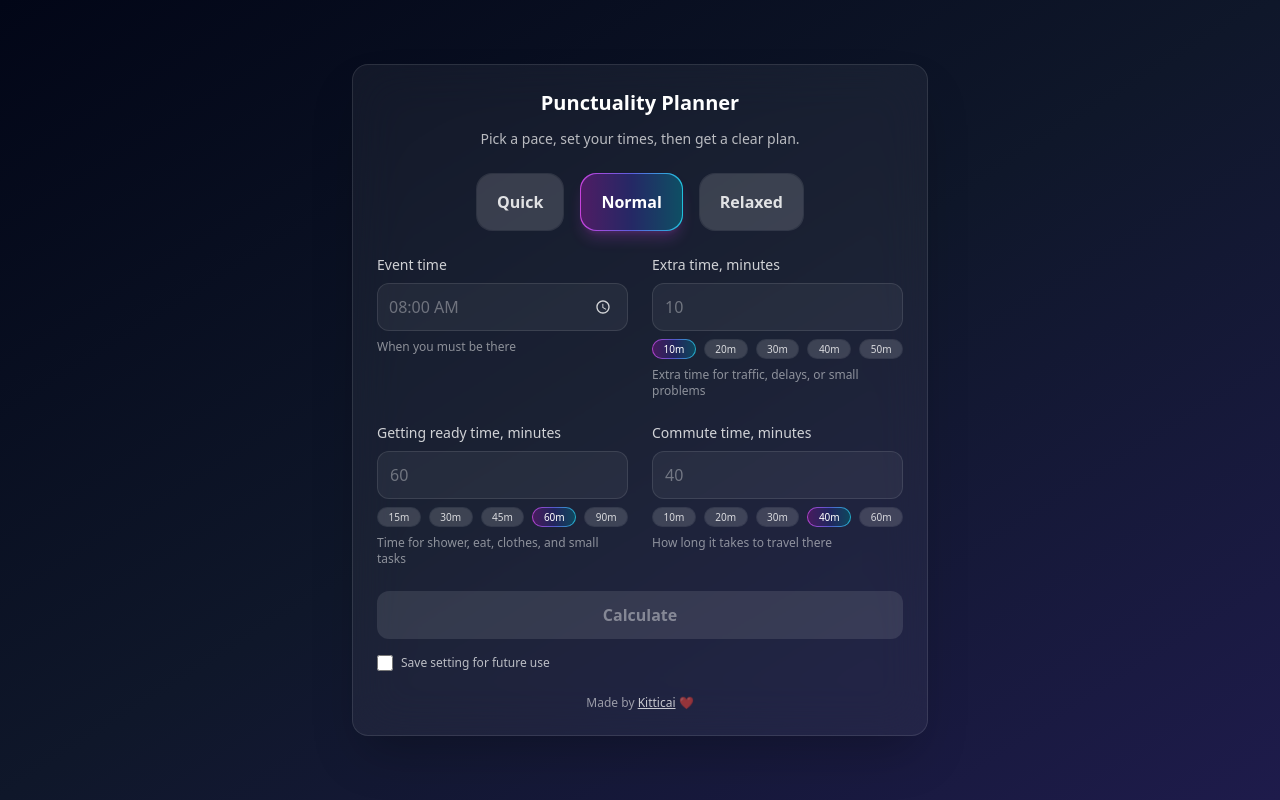
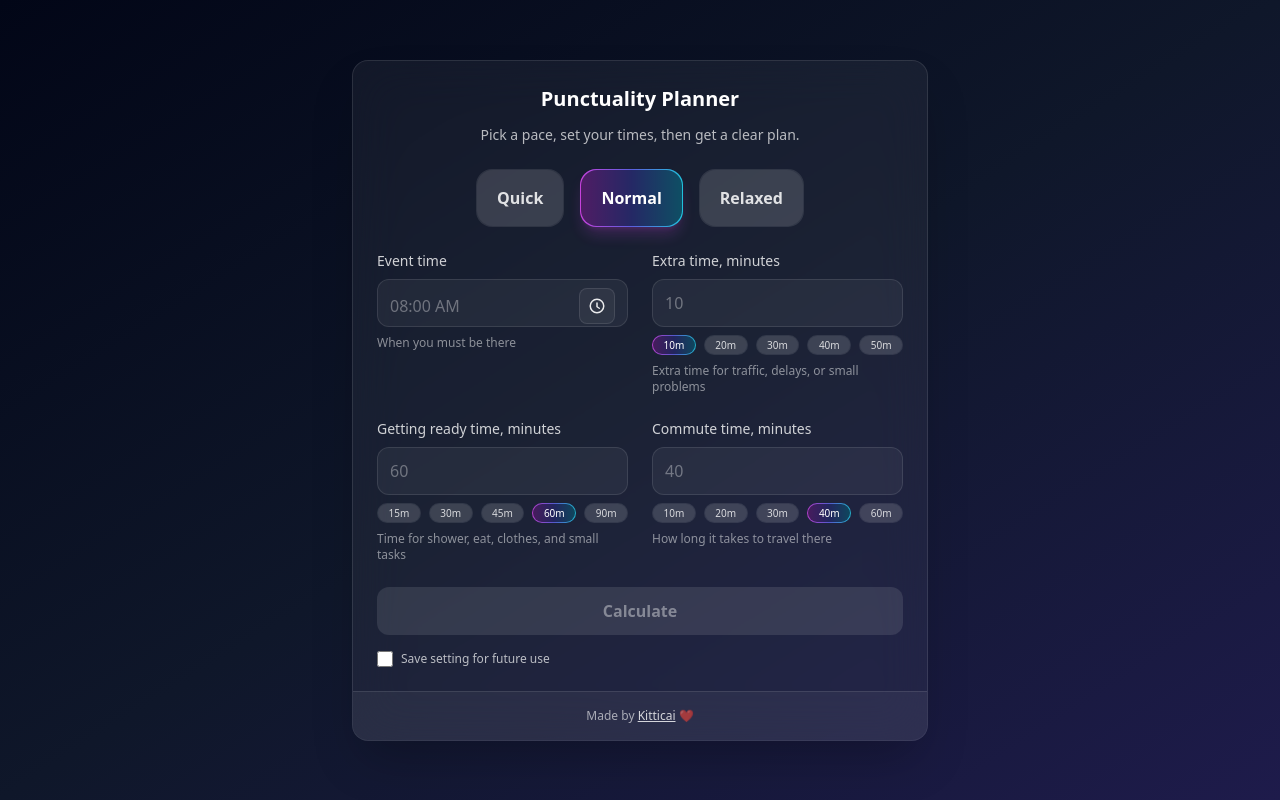
Before and after one commit to MichaelKitticai/Timebox, a React (Create React App) app: page / in a window 1280 px wide. Built offline with nearby package versions, Linux system fonts and the light colour scheme.

Commit message:
time picker update

```diff
--- a/src/App.js
+++ b/src/App.js
@@ -6,29 +6,12 @@ function clampNumber(n, min, max) {
   return Math.min(max, Math.max(min, n));
 }
 
-function useServiceWorkerUpdate() {
-  const [registration, setRegistration] = useState(null);
+function addMinutes(date, minutes) {
+  return new Date(date.getTime() + minutes * 60_000);
+}
 
-  useEffect(() => {
-    const handler = (e) => setRegistration(e.detail);
-    window.addEventListener("timebox_sw_update", handler);
-    return () => window.removeEventListener("timebox_sw_update", handler);
-  }, []);
-
-  const refresh = () => {
-    if (!registration?.waiting) return;
-    registration.waiting.postMessage({ type: "SKIP_WAITING" });
-  };
-
-  useEffect(() => {
-    if (!registration) return;
-
-    const onControllerChange = () => window.location.reload();
-    navigator.serviceWorker?.addEventListener("controllerchange", onControllerChange);
-    return () => navigator.serviceWorker?.removeEventListener("controllerchange", onControllerChange);
-  }, [registration]);
-
-  return { hasUpdate: Boolean(registration?.waiting), refresh };
+function subtractMinutes(date, minutes) {
+  return new Date(date.getTime() - minutes * 60_000);
 }
 
 function formatTime(date) {
@@ -39,12 +22,204 @@ function formatTime(date) {
   });
 }
 
-function addMinutes(date, minutes) {
-  return new Date(date.getTime() + minutes * 60_000);
+function pad2(n) {
+  return String(n).padStart(2, "0");
 }
 
-function subtractMinutes(date, minutes) {
-  return new Date(date.getTime() - minutes * 60_000);
+function hhmmToDisplay(hhmm) {
+  if (!hhmm) return "";
+  const [hhRaw, mmRaw] = hhmm.split(":");
+  const hh = Number(hhRaw);
+  const mm = Number(mmRaw);
+  if (Number.isNaN(hh) || Number.isNaN(mm)) return "";
+  const isPM = hh >= 12;
+  const hh12 = ((hh + 11) % 12) + 1;
+  return `${pad2(hh12)}:${pad2(mm)} ${isPM ? "PM" : "AM"}`;
+}
+
+function displayPartsFromHHMM(hhmm) {
+  if (!hhmm) return { hour12: 8, minute: 0, meridiem: "AM" };
+  const [hhRaw, mmRaw] = hhmm.split(":");
+  const hh = Number(hhRaw);
+  const mm = Number(mmRaw);
+  if (Number.isNaN(hh) || Number.isNaN(mm)) return { hour12: 8, minute: 0, meridiem: "AM" };
+  const meridiem = hh >= 12 ? "PM" : "AM";
+  const hour12 = ((hh + 11) % 12) + 1;
+  return { hour12, minute: mm, meridiem };
+}
+
+function toHHMM24(hour12, minute, meridiem) {
+  const h12 = clampNumber(Number(hour12), 1, 12);
+  const m = clampNumber(Number(minute), 0, 59);
+  const isPM = meridiem === "PM";
+  let h24 = h12 % 12;
+  if (isPM) h24 += 12;
+  return `${pad2(h24)}:${pad2(m)}`;
+}
+
+function useOutsideClick(ref, onOutside) {
+  useEffect(() => {
+    const onDown = (e) => {
+      const el = ref.current;
+      if (!el) return;
+      if (el.contains(e.target)) return;
+      onOutside?.();
+    };
+    document.addEventListener("mousedown", onDown);
+    document.addEventListener("touchstart", onDown, { passive: true });
+    return () => {
+      document.removeEventListener("mousedown", onDown);
+      document.removeEventListener("touchstart", onDown);
+    };
+  }, [ref, onOutside]);
+}
+
+function TimePickerField({ value, onChange }) {
+  const [open, setOpen] = useState(false);
+  const wrapRef = useRef(null);
+  const panelRef = useRef(null);
+
+  useOutsideClick(panelRef, () => setOpen(false));
+
+  const { hour12, minute, meridiem } = useMemo(() => displayPartsFromHHMM(value), [value]);
+
+  const hours = useMemo(() => Array.from({ length: 12 }, (_, i) => i + 1), []);
+  const minutes = useMemo(() => Array.from({ length: 60 }, (_, i) => i), []);
+  const meridiems = useMemo(() => ["AM", "PM"], []);
+
+  const setPart = (nextHour12, nextMinute, nextMeridiem) => {
+    const hhmm = toHHMM24(nextHour12, nextMinute, nextMeridiem);
+    onChange?.(hhmm);
+  };
+
+  const display = hhmmToDisplay(value);
+
+  return (
+    <div className="w-full" ref={wrapRef}>
+      <div className="relative w-full mt-2">
+        <button
+          type="button"
+          onClick={() => setOpen((v) => !v)}
+          className={
+            "w-full h-12 rounded-xl border border-white/10 bg-white/5 px-3 py-2 text-left " +
+            "focus:outline-none focus:ring-2 focus:ring-indigo-400/70"
+          }
+          aria-haspopup="dialog"
+          aria-expanded={open}
+        >
+          <div className="flex items-center justify-between gap-3">
+            <div className={display ? "text-white" : "text-white/35"}>{display || "08:00 AM"}</div>
+
+            <div className="h-9 w-9 rounded-lg bg-white/5 border border-white/10 grid place-items-center">
+              <svg width="18" height="18" viewBox="0 0 24 24" fill="none" className="opacity-90">
+                <path
+                  d="M12 8v5l3 2M21 12a9 9 0 1 1-18 0a9 9 0 0 1 18 0Z"
+                  stroke="currentColor"
+                  strokeWidth="2"
+                  strokeLinecap="round"
+                  strokeLinejoin="round"
+                  className="text-white"
+                />
+              </svg>
+            </div>
+          </div>
+        </button>
+
+        {open ? (
+          <div
+            ref={panelRef}
+            className={
+              "absolute z-50 mt-2 w-full max-w-sm rounded-2xl border border-white/10 bg-slate-950/95 " +
+              "backdrop-blur-xl shadow-2xl shadow-black/40 overflow-hidden"
+            }
+            role="dialog"
+            aria-label="Time picker"
+          >
+            <div className="px-4 py-3 border-b border-white/10">
+              <div className="text-sm text-white/85 font-semibold">Pick time</div>
+              <div className="text-xs text-white/55 mt-1">Tap hour, minute, or AM/PM</div>
+            </div>
+
+            <div className="p-4">
+              <div className="grid grid-cols-3 gap-3">
+                <PickerColumn
+                  label="Hour"
+                  items={hours}
+                  selected={hour12}
+                  format={(n) => pad2(n)}
+                  onPick={(h) => setPart(h, minute, meridiem)}
+                />
+                <PickerColumn
+                  label="Minute"
+                  items={minutes}
+                  selected={minute}
+                  format={(n) => pad2(n)}
+                  onPick={(m) => setPart(hour12, m, meridiem)}
+                />
+                <PickerColumn
+                  label="AM/PM"
+                  items={meridiems}
+                  selected={meridiem}
+                  format={(s) => s}
+                  onPick={(md) => setPart(hour12, minute, md)}
+                />
+              </div>
+
+              <div className="mt-4 flex items-center justify-between gap-3">
+                <button
+                  type="button"
+                  onClick={() => {
+                    onChange?.("");
+                    setOpen(false);
+                  }}
+                  className="h-10 px-4 rounded-xl bg-white/5 border border-white/10 text-white/75 hover:bg-white/10"
+                >
+                  Clear
+                </button>
+
+                <button
+                  type="button"
+                  onClick={() => setOpen(false)}
+                  className="h-10 px-5 rounded-xl bg-gradient-to-r from-indigo-500 to-fuchsia-500 text-white font-semibold hover:opacity-95 active:opacity-90"
+                >
+                  Done
+                </button>
+              </div>
+            </div>
+          </div>
+        ) : null}
+      </div>
+    </div>
+  );
+}
+
+function PickerColumn({ label, items, selected, format, onPick }) {
+  return (
+    <div className="rounded-2xl border border-white/10 bg-white/5 overflow-hidden">
+      <div className="px-3 py-2 border-b border-white/10 text-[11px] text-white/60">{label}</div>
+      <div className="max-h-56 overflow-auto p-2 space-y-2">
+        {items.map((it) => {
+          const active = it === selected;
+          return (
+            <button
+              key={String(it)}
+              type="button"
+              onClick={() => onPick(it)}
+              className={
+                "w-full h-11 rounded-xl border text-center font-semibold transition " +
+                (active
+                  ? "bg-gradient-to-r from-indigo-500 to-fuchsia-500 text-white border-white/10"
+                  : "bg-white/5 text-white/85 border-white/10 hover:bg-white/10")
+              }
+              aria-pressed={active}
+            >
+              {format(it)}
+            </button>
+          );
+        })}
+      </div>
+    </div>
+  );
 }
 
 function computeSchedule({ eventTime, prepMinutes, commuteMinutes, extraTimeMinutes }) {
@@ -83,21 +258,6 @@ function computeSchedule({ eventTime, prepMinutes, commuteMinutes, extraTimeMinu
   };
 }
 
-function inferPreset({ prep, commute, extraTime }, presets) {
-  let best = null;
-  let bestScore = Infinity;
-
-  for (const p of presets) {
-    const score = Math.abs(prep - p.prep) + Math.abs(commute - p.commute) + Math.abs(extraTime - p.extraTime);
-    if (score < bestScore) {
-      bestScore = score;
-      best = p.label;
-    }
-  }
-
-  return best;
-}
-
 function Field({ id, label, helper, children, after }) {
   return (
     <div className="w-full flex flex-col items-start text-left">
@@ -107,35 +267,6 @@ function Field({ id, label, helper, children, after }) {
       {children}
       {after ? <div className="mt-2 w-full">{after}</div> : null}
       <div className="mt-2 text-xs text-white/50">{helper}</div>
-    </div>
-  );
-}
-
-function Presets({ presets, activePreset, onPick }) {
-  return (
-    <div className="mt-6 w-full max-w-md mx-auto grid grid-cols-3 gap-3 sm:max-w-none sm:mx-auto sm:flex sm:flex-row sm:flex-nowrap sm:justify-center sm:gap-4">
-      {presets.map((p) => (
-        <button
-          key={p.label}
-          onClick={() => onPick(p)}
-          className={
-            "w-full sm:w-auto rounded-2xl p-[1px] transition " +
-            (activePreset === p.label
-              ? "bg-gradient-to-r from-fuchsia-500/90 via-indigo-500/90 to-cyan-400/90 shadow-lg shadow-fuchsia-500/20"
-              : "bg-white/10 hover:bg-white/15")
-          }
-          type="button"
-        >
-          <span
-            className={
-              "w-full sm:w-auto flex items-center justify-center rounded-2xl px-5 py-4 text-sm sm:text-base font-semibold " +
-              (activePreset === p.label ? "bg-slate-950/60 text-white" : "bg-white/5 text-white/85")
-            }
-          >
-            {p.label}
-          </span>
-        </button>
-      ))}
     </div>
   );
 }
@@ -193,44 +324,21 @@ function saveProfiles(profiles) {
   }
 }
 
-function Credit() {
-  return (
-    <div className="mt-6 text-center text-xs text-white/55">
-      Made by{" "}
-      <a
-        href="https://www.linkedin.com/in/michaelkitticai/"
-        target="_blank"
-        rel="noreferrer"
-        className="underline text-white/75 hover:text-white"
-      >
-        Kitticai
-      </a>{" "}
-      ❤️
-    </div>
-  );
-}
-
-export default function PunctualityPlanner() {
-  const { hasUpdate, refresh } = useServiceWorkerUpdate();
-
+export default function App() {
   const [page, setPage] = useState("setup"); // setup | result
 
+  // store as "HH:MM" 24h, but show styled picker
   const [eventTime, setEventTime] = useState("");
   const [prepMinutes, setPrepMinutes] = useState("");
   const [commuteMinutes, setCommuteMinutes] = useState("");
   const [extraTimeMinutes, setExtraTimeMinutes] = useState("");
 
-  // Default highlight Normal
-  const [activePreset, setActivePreset] = useState("Normal");
-
-  // Save as named setting
   const [saveForFuture, setSaveForFuture] = useState(false);
   const [showNamePrompt, setShowNamePrompt] = useState(false);
   const [settingName, setSettingName] = useState("");
   const [savedThisSession, setSavedThisSession] = useState(false);
   const nameRef = useRef(null);
   const [note, setNote] = useState("");
-
   const [profiles, setProfiles] = useState([]);
 
   const presets = useMemo(
@@ -242,31 +350,24 @@ export default function PunctualityPlanner() {
     []
   );
 
+  const [activePreset, setActivePreset] = useState("Normal");
   const normalDefaults = useMemo(() => presets.find((p) => p.label === "Normal") || presets[0], [presets]);
 
-  const getPresetDefaults = (label) => {
-    const found = presets.find((p) => p.label === label);
+  const defaultsNow = useMemo(() => {
+    const found = presets.find((p) => p.label === activePreset);
     return found || normalDefaults;
-  };
+  }, [activePreset, presets, normalDefaults]);
 
-  const defaultsNow = useMemo(() => getPresetDefaults(activePreset || "Normal"), [activePreset, normalDefaults]);
+  const effectivePrep = useMemo(() => (String(prepMinutes).trim() === "" ? defaultsNow.prep : prepMinutes), [prepMinutes, defaultsNow]);
+  const effectiveCommute = useMemo(
+    () => (String(commuteMinutes).trim() === "" ? defaultsNow.commute : commuteMinutes),
+    [commuteMinutes, defaultsNow]
+  );
+  const effectiveExtra = useMemo(
+    () => (String(extraTimeMinutes).trim() === "" ? defaultsNow.extraTime : extraTimeMinutes),
+    [extraTimeMinutes, defaultsNow]
+  );
 
-  const effectivePrep = useMemo(() => {
-    const raw = String(prepMinutes).trim();
-    return raw === "" ? defaultsNow.prep : raw;
-  }, [prepMinutes, defaultsNow]);
-
-  const effectiveCommute = useMemo(() => {
-    const raw = String(commuteMinutes).trim();
-    return raw === "" ? defaultsNow.commute : raw;
-  }, [commuteMinutes, defaultsNow]);
-
-  const effectiveExtra = useMemo(() => {
-    const raw = String(extraTimeMinutes).trim();
-    return raw === "" ? defaultsNow.extraTime : raw;
-  }, [extraTimeMinutes, defaultsNow]);
-
-  // Load profiles, also auto load last one if present
   useEffect(() => {
     const all = loadProfiles();
     setProfiles(all);
@@ -288,7 +389,7 @@ export default function PunctualityPlanner() {
     if (typeof last?.preset === "string" && last.preset) setActivePreset(last.preset);
 
     setNote(`Loaded: ${last.name || "Saved setting"}`);
-    window.setTimeout(() => setNote(""), 1600);
+    window.setTimeout(() => setNote(""), 1400);
   }, []);
 
   useEffect(() => {
@@ -316,17 +417,6 @@ export default function PunctualityPlanner() {
     });
   }, [eventTime, effectivePrep, effectiveCommute, effectiveExtra]);
 
-  const inferredPreset = useMemo(() => {
-    const prep = parseInt(String(effectivePrep), 10);
-    const commute = parseInt(String(effectiveCommute), 10);
-    const extraTime = parseInt(String(effectiveExtra), 10);
-
-    if (Number.isNaN(prep) || Number.isNaN(commute) || Number.isNaN(extraTime)) return null;
-
-    return inferPreset({ prep, commute, extraTime }, presets);
-  }, [effectivePrep, effectiveCommute, effectiveExtra, presets]);
-
-  // User only must set event time
   const isReadyToCalculate = Boolean(eventTime);
 
   const canSaveNamed =
@@ -358,7 +448,7 @@ export default function PunctualityPlanner() {
     }
 
     setNote(`Using: ${p.name}`);
-    window.setTimeout(() => setNote(""), 1600);
+    window.setTimeout(() => setNote(""), 1400);
   };
 
   const saveProfileNow = () => {
@@ -369,7 +459,7 @@ export default function PunctualityPlanner() {
     if (!name) {
       setShowNamePrompt(true);
       setNote("Name your setting to save it");
-      window.setTimeout(() => setNote(""), 1600);
+      window.setTimeout(() => setNote(""), 1400);
       return false;
     }
 
@@ -380,19 +470,11 @@ export default function PunctualityPlanner() {
     if (Number.isNaN(prep) || Number.isNaN(commute) || Number.isNaN(extraTime)) return false;
 
     const id = `p_${Date.now()}_${Math.random().toString(16).slice(2)}`;
-    const preset = activePreset || inferredPreset || "";
+    const preset = activePreset || "";
 
     const existing = loadProfiles();
     const next = [
-      {
-        id,
-        name,
-        prep,
-        commute,
-        extraTime,
-        preset,
-        createdAt: new Date().toISOString(),
-      },
+      { id, name, prep, commute, extraTime, preset, createdAt: new Date().toISOString() },
       ...existing,
     ].slice(0, 20);
 
@@ -408,31 +490,14 @@ export default function PunctualityPlanner() {
     setSavedThisSession(true);
     setShowNamePrompt(false);
     setNote("Saved for future use");
-    window.setTimeout(() => setNote(""), 1600);
+    window.setTimeout(() => setNote(""), 1400);
     return true;
   };
 
   const InputGrid = (showMiniPresets) => (
     <div className="mt-6 grid grid-cols-1 sm:grid-cols-2 gap-6">
       <Field id="eventTime" label="Event time" helper="When you must be there">
-        <div className="relative w-full mt-2">
-          {!eventTime && (
-            <div className="pointer-events-none absolute inset-y-0 left-0 right-10 flex items-center px-3 text-white/35 select-none">
-              08:00 AM
-            </div>
-          )}
-          <input
-            id="eventTime"
-            type="time"
-            value={eventTime}
-            onChange={(e) => setEventTime(e.target.value)}
-            className={
-              "w-full h-12 rounded-xl border border-white/10 bg-white/5 px-3 py-2 appearance-none focus:outline-none focus:ring-2 focus:ring-indigo-400/70 " +
-              "[&::-webkit-calendar-picker-indicator]:invert [&::-webkit-calendar-picker-indicator]:opacity-80 [&::-webkit-calendar-picker-indicator]:cursor-pointer " +
-              (eventTime ? "text-white" : "text-transparent")
-            }
-          />
-        </div>
+        <TimePickerField value={eventTime} onChange={setEventTime} />
       </Field>
 
       <Field
@@ -465,7 +530,7 @@ export default function PunctualityPlanner() {
             setExtraTimeMinutes(e.target.value);
             resetPresetOnEdit();
           }}
-          className="mt-2 w-full h-12 rounded-xl border border-white/10 bg-white/5 text-white px-3 py-2 placeholder:text-white/35 appearance-none focus:outline-none focus:ring-2 focus:ring-indigo-400/70"
+          className="mt-2 w-full h-12 rounded-xl border border-white/10 bg-white/5 text-white px-3 py-2 placeholder:text-white/35 focus:outline-none focus:ring-2 focus:ring-indigo-400/70"
         />
       </Field>
 
@@ -499,7 +564,7 @@ export default function PunctualityPlanner() {
             setPrepMinutes(e.target.value);
             resetPresetOnEdit();
           }}
-          className="mt-2 w-full h-12 rounded-xl border border-white/10 bg-white/5 text-white px-3 py-2 placeholder:text-white/35 appearance-none focus:outline-none focus:ring-2 focus:ring-indigo-400/70"
+          className="mt-2 w-full h-12 rounded-xl border border-white/10 bg-white/5 text-white px-3 py-2 placeholder:text-white/35 focus:outline-none focus:ring-2 focus:ring-indigo-400/70"
         />
       </Field>
 
@@ -533,7 +598,7 @@ export default function PunctualityPlanner() {
             setCommuteMinutes(e.target.value);
             resetPresetOnEdit();
           }}
-          className="mt-2 w-full h-12 rounded-xl border border-white/10 bg-white/5 text-white px-3 py-2 placeholder:text-white/35 appearance-none focus:outline-none focus:ring-2 focus:ring-indigo-400/70"
+          className="mt-2 w-full h-12 rounded-xl border border-white/10 bg-white/5 text-white px-3 py-2 placeholder:text-white/35 focus:outline-none focus:ring-2 focus:ring-indigo-400/70"
         />
       </Field>
     </div>
@@ -558,23 +623,36 @@ export default function PunctualityPlanner() {
               ) : null}
 
               {page === "result" ? (
-                <button
-                  type="button"
-                  onClick={() => setPage("setup")}
-                  className="mt-1 text-xs text-white/60 hover:text-white/80"
-                >
+                <button type="button" onClick={() => setPage("setup")} className="mt-1 text-xs text-white/60 hover:text-white/80">
                   Edit inputs
                 </button>
               ) : null}
             </div>
 
-            <Presets presets={presets} activePreset={page === "result" ? inferredPreset : activePreset} onPick={applyPreset} />
-
-            {page === "result" && inferredPreset ? (
-              <div className="mt-3 text-xs text-white/60 text-center">
-                Your settings match: <span className="text-white/80 font-semibold">{inferredPreset}</span>
-              </div>
-            ) : null}
+            <div className="mt-6 w-full max-w-md mx-auto grid grid-cols-3 gap-3 sm:max-w-none sm:flex sm:justify-center sm:gap-4">
+              {presets.map((p) => (
+                <button
+                  key={p.label}
+                  onClick={() => applyPreset(p)}
+                  className={
+                    "w-full sm:w-auto rounded-2xl p-[1px] transition " +
+                    (activePreset === p.label
+                      ? "bg-gradient-to-r from-fuchsia-500/90 via-indigo-500/90 to-cyan-400/90 shadow-lg shadow-fuchsia-500/20"
+                      : "bg-white/10 hover:bg-white/15")
+                  }
+                  type="button"
+                >
+                  <span
+                    className={
+                      "w-full sm:w-auto flex items-center justify-center rounded-2xl px-5 py-4 text-sm sm:text-base font-semibold " +
+                      (activePreset === p.label ? "bg-slate-950/60 text-white" : "bg-white/5 text-white/85")
+                    }
+                  >
+                    {p.label}
+                  </span>
+                </button>
+              ))}
+            </div>
 
             {page === "setup" ? (
               <>
@@ -602,12 +680,7 @@ export default function PunctualityPlanner() {
                 </button>
 
                 <div className="mt-4 w-full">
-                  <label
-                    className={
-                      "flex items-center gap-2 text-xs select-none " +
-                      (canSaveNamed ? "text-white/70" : "text-white/35")
-                    }
-                  >
+                  <label className={"flex items-center gap-2 text-xs select-none " + (canSaveNamed ? "text-white/70" : "text-white/35")}>
                     <input
                       type="checkbox"
                       checked={saveForFuture}
@@ -693,12 +766,8 @@ export default function PunctualityPlanner() {
 
                   {note ? <div className="mt-3 text-xs text-white/60 text-center">{note}</div> : null}
                 </div>
-
-                <Credit />
               </>
             ) : null}
-
-            {page === "result" ? <Credit /> : null}
           </div>
 
           {page === "result" ? (
@@ -711,21 +780,15 @@ export default function PunctualityPlanner() {
                     <div className="grid grid-cols-3 gap-3 text-center">
                       <div className="rounded-xl bg-white/5 border border-white/10 p-3 sm:p-4">
                         <div className="text-xs text-white/60">Start</div>
-                        <div className="mt-1 text-base sm:text-lg font-semibold text-white">
-                          {formatTime(schedule.startPrepBy)}
-                        </div>
+                        <div className="mt-1 text-base sm:text-lg font-semibold text-white">{formatTime(schedule.startPrepBy)}</div>
                       </div>
                       <div className="rounded-xl bg-white/5 border border-white/10 p-3 sm:p-4">
                         <div className="text-xs text-white/60">Leave</div>
-                        <div className="mt-1 text-base sm:text-lg font-semibold text-white">
-                          {formatTime(schedule.leaveBy)}
-                        </div>
+                        <div className="mt-1 text-base sm:text-lg font-semibold text-white">{formatTime(schedule.leaveBy)}</div>
                       </div>
                       <div className="rounded-xl bg-white/5 border border-white/10 p-3 sm:p-4">
                         <div className="text-xs text-white/60">Arrive</div>
-                        <div className="mt-1 text-base sm:text-lg font-semibold text-white">
-                          {formatTime(schedule.arriveBy)}
-                        </div>
+                        <div className="mt-1 text-base sm:text-lg font-semibold text-white">{formatTime(schedule.arriveBy)}</div>
                       </div>
                     </div>
 
@@ -761,9 +824,7 @@ export default function PunctualityPlanner() {
                       </ul>
                     </div>
 
-                    <div className="text-xs text-white/70 text-center">
-                      Includes extra time: {schedule.meta.safeExtraTime} minutes.
-                    </div>
+                    <div className="text-xs text-white/70 text-center">Includes extra time: {schedule.meta.safeExtraTime} minutes.</div>
                   </div>
                 )}
               </div>
@@ -774,23 +835,23 @@ export default function PunctualityPlanner() {
               </div>
             </>
           ) : null}
+
+          <div className="border-t border-white/10 bg-white/5 px-6 py-4 text-center">
+            <div className="text-xs text-white/60">
+              Made by{" "}
+              <a
+                href="https://www.linkedin.com/in/michaelkitticai/"
+                target="_blank"
+                rel="noreferrer"
+                className="underline text-white/80 hover:text-white"
+              >
+                Kitticai
+              </a>{" "}
+              ❤️
+            </div>
+          </div>
         </div>
       </div>
-
-      {hasUpdate ? (
-        <div className="fixed left-0 right-0 bottom-4 px-4 z-50">
-          <div className="max-w-xl mx-auto rounded-2xl border border-white/10 bg-slate-950/80 backdrop-blur px-4 py-3 flex items-center justify-between gap-3">
-            <div className="text-sm text-white/85">Update available</div>
-            <button
-              type="button"
-              onClick={refresh}
-              className="rounded-xl px-4 py-2 font-semibold bg-white/10 text-white hover:bg-white/15"
-            >
-              Refresh
-            </button>
-          </div>
-        </div>
-      ) : null}
     </div>
   );
 }
```
